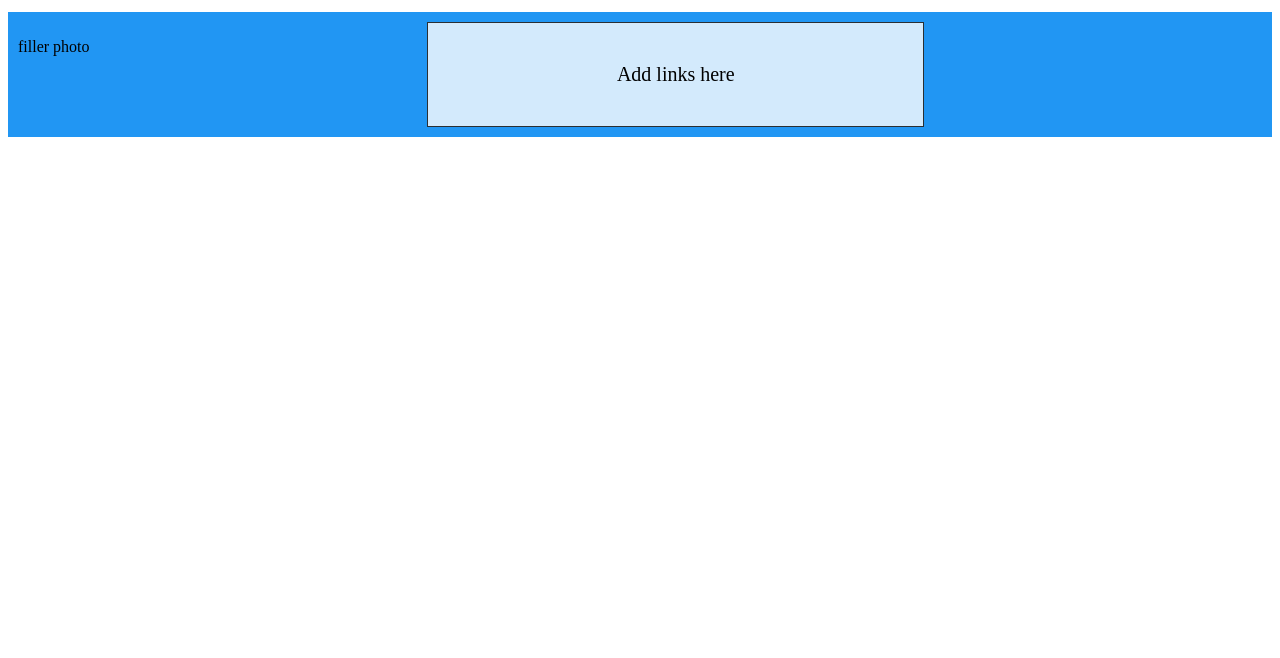
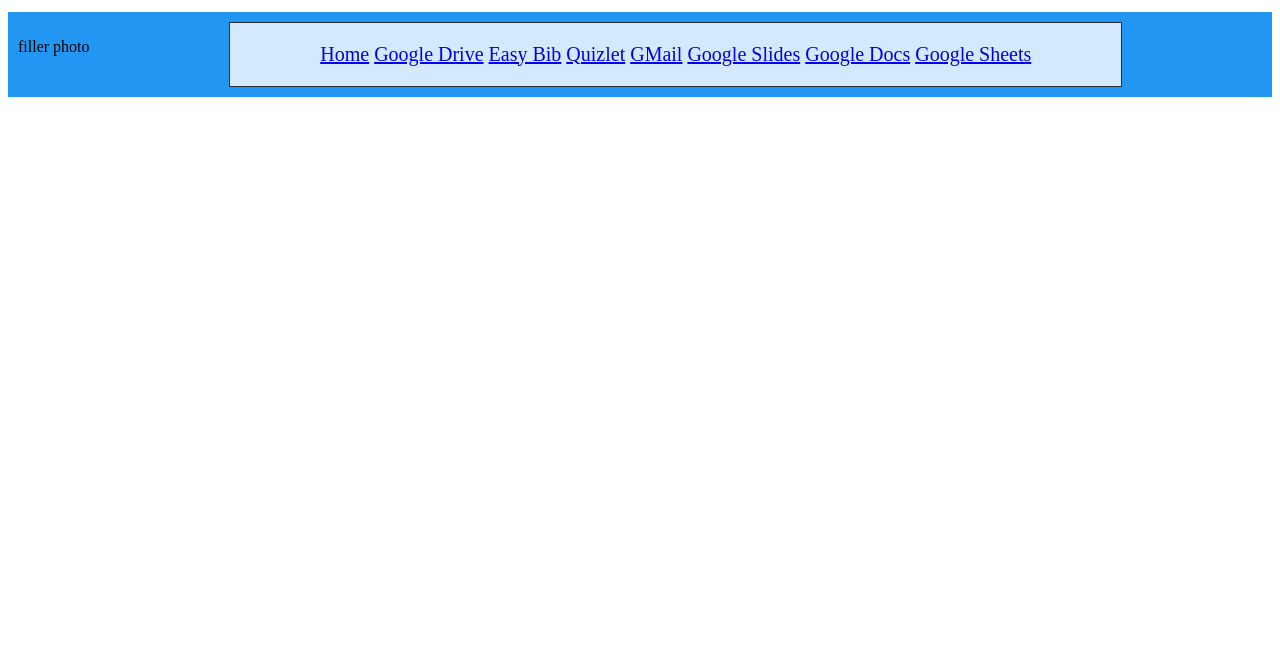
Before and after one commit to Z1mmyNeutron/capstoneProjectTogether, a website: page src/public/Links.html in a window 1280 px wide. Shown: the part 142-800 px from the top of the page. Drawn offline with Linux system fonts and the light colour scheme.

Commit message:
added links

```diff
--- a/src/public/Links.html
+++ b/src/public/Links.html
@@ -72,7 +72,15 @@
                 </div>
                 <div class="grid-item">
                     <div>
-                        <p>Add links here</p>
+
+                        <a class="active" href="/" id="Home">Home</a>
+                        <a href="https://www.google.com/drive/" id="GoogleDrive">Google Drive</a>
+                        <a href="https://www.easybib.com/" id="EasyBib">Easy Bib</a>
+                        <a href="https://quizlet.com/" id="Quizlet">Quizlet</a>
+                        <a href="https://mail.google.com/mail" id="GoogleMail">GMail</a>
+                        <a href="https://www.google.com/slides" id="GoogleSlides">Google Slides</a>
+                        <a href="https://www.google.com/docs" id="GoogleDocs">Google Docs</a>
+                        <a href="https://www.google.com/sheets/" id="GoogleSheets">Google Sheets</a>
                     </div>
                 </div>
             </div>
```
